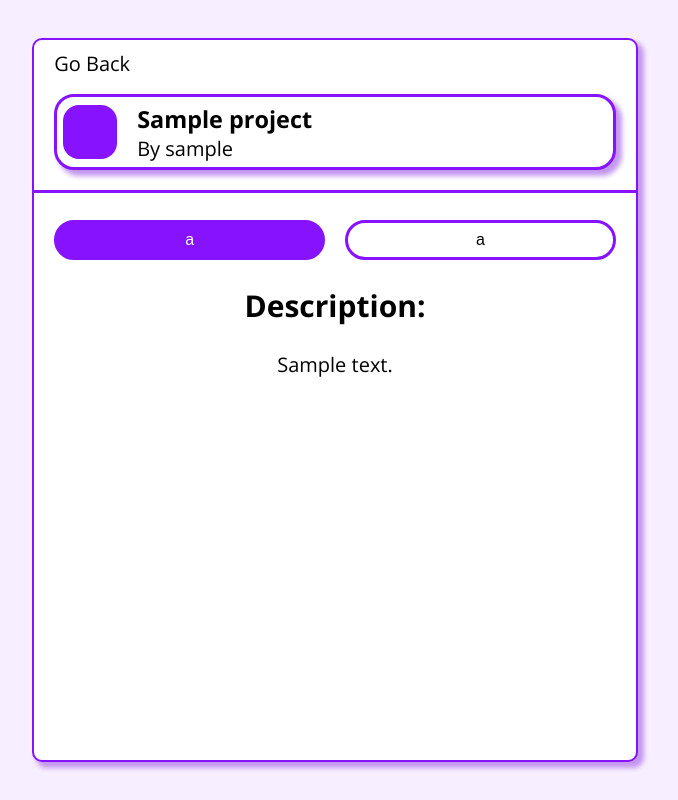
After one commit to Miv2nir/diploma2425, a Django app: page /projects/00000000-0000-0000-0000-000000000001/ in a window 1280 px wide. The commit adds this page. Shown: the whole page, without its empty margins (305-983 px from the left). Run offline with Django 5.2, Linux system fonts and the light colour scheme; a user stored in the database is signed in; tables that the repository leaves empty hold one stand-in row (values such as "Sample post").

Commit message:
project page styling

```diff
--- a/timesite/backend/static/style.css
+++ b/timesite/backend/static/style.css
@@ -238,7 +238,10 @@ font-size: 1rem;
     flex-direction: row;
     justify-content:start;
     align-items:center;
-
+}
+.project-item:hover {
+    background-color: var(--selection-color);
+    transition: 200ms ease;
 }
 
 .pfp-edit-file-field {
--- /dev/null
+++ b/timesite/backend/templates/backend/project_item.html
@@ -0,0 +1,42 @@
+<!DOCTYPE html>
+<html lang="en">
+
+<head>
+  {% load static %}
+  {% load filters %}
+  <link rel="stylesheet" href="{% static 'style.css' %}" />
+  <!-- font import -->
+  <link rel="preconnect" href="https://fonts.googleapis.com" />
+  <link rel="preconnect" href="https://fonts.gstatic.com" crossorigin />
+  <link href="https://fonts.googleapis.com/css2?family=Open+Sans:ital,wght@0,300..800;1,300..800&display=swap"
+    rel="stylesheet" />
+</head>
+
+<body>
+    <span class="home-main-container">
+                <!--div style="min-width: 0.1rem; background-color: var(--border-color);"></div-->
+                <div class="home-container half">
+                    <a href="../"  class="fancy-underline back-text">Go Back</a>
+                    <!--h1>{{user}}'s Profile Page</h1-->
+                    <br>
+                    <br>
+                    <div class="project-item">
+                        <img src="{%static 'icon_placeholder.png' %}" class="thumb-icon">
+                        <div style="text-align: start;">
+                            <h3 style="margin-bottom: 0; margin-top: 0;">{{item.name}}</h3>
+                            By {{item.user}}
+                        </div>
+                    </div>
+                    <div class="hr"></div>
+                    <br>
+                    <div style="display: flex;flex-direction: row;
+                                margin-left: 1rem; margin-right: 1rem;">
+                        <button type="button" class="login-button-primary" style="margin-right: 1rem;">a</button>
+                        <button type="button" class="login-button-secondary">a</button>
+                    </div>
+                <h2>Description:</h2>
+                <p>{{item.description}}</p>
+                </div>
+
+    </span>
+</body>
--- a/timesite/backend/templates/backend/project_list.html
+++ b/timesite/backend/templates/backend/project_list.html
@@ -31,13 +31,14 @@
                 <br>
                 <!--div class="hr"></div-->
                 {%for item in lookup%}
+                <a href="{{item.id}}/">
                 <div class="project-item">
                     <img src="{%static 'icon_placeholder.png' %}" class="thumb-icon">
                     <div style="text-align: start;">
                         <h3 style="margin-bottom: 0; margin-top: 0;">{{item.name}}</h3>
                         By {{item.user}}
                     </div>
-                </div>
+                </div></a>
                 {%endfor%}
             </div>
         </div>
--- a/timesite/backend/views.py
+++ b/timesite/backend/views.py
@@ -1,6 +1,7 @@
 from django.shortcuts import render
 
 # Create your views here.
+import uuid
 
 from django.contrib.auth.models import User
 from django.core.exceptions import PermissionDenied
@@ -179,3 +180,8 @@ def project_list(request):
     form=forms.SearchForm(initial={'search':request.GET.get('prompt','')})
     lookup=find_projects_by_name(request.GET.get('prompt',''))
     return render(request,'backend/project_list.html',{'user':request.user,'lookup':lookup,'form':form})
+
+@login_required
+def project_item(request,id):
+    proj_obj=models.Project.objects.get(pk=id)
+    return render(request,'backend/project_item.html',{'user':request.user,'item':proj_obj})
--- a/timesite/timesite/urls.py
+++ b/timesite/timesite/urls.py
@@ -39,5 +39,6 @@ urlpatterns = [
     path('profile/', views.profile_page, name='profile'),
     path('profile/edit/', views.profile_page_edit, name='profile_edit'),
     path('projects/', views.project_list, name='project_list'),
+    path('projects/<uuid:id>/', views.project_item, name='project_item'),
     path('logout/', views.logout_user, name='logout'),
 ]+ static(settings.STATIC_URL, document_root=settings.STATIC_ROOT) + static(settings.MEDIA_URL, document_root=settings.MEDIA_ROOT)
```
